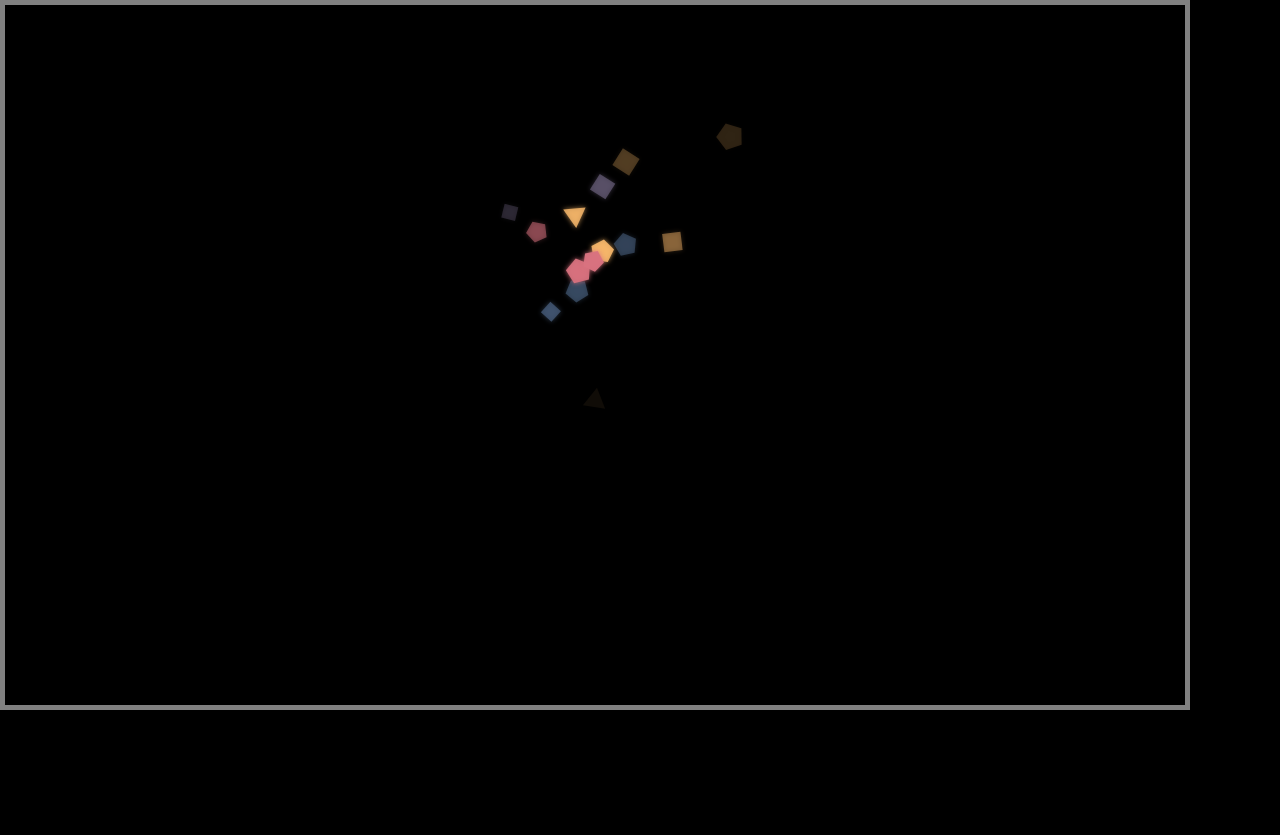
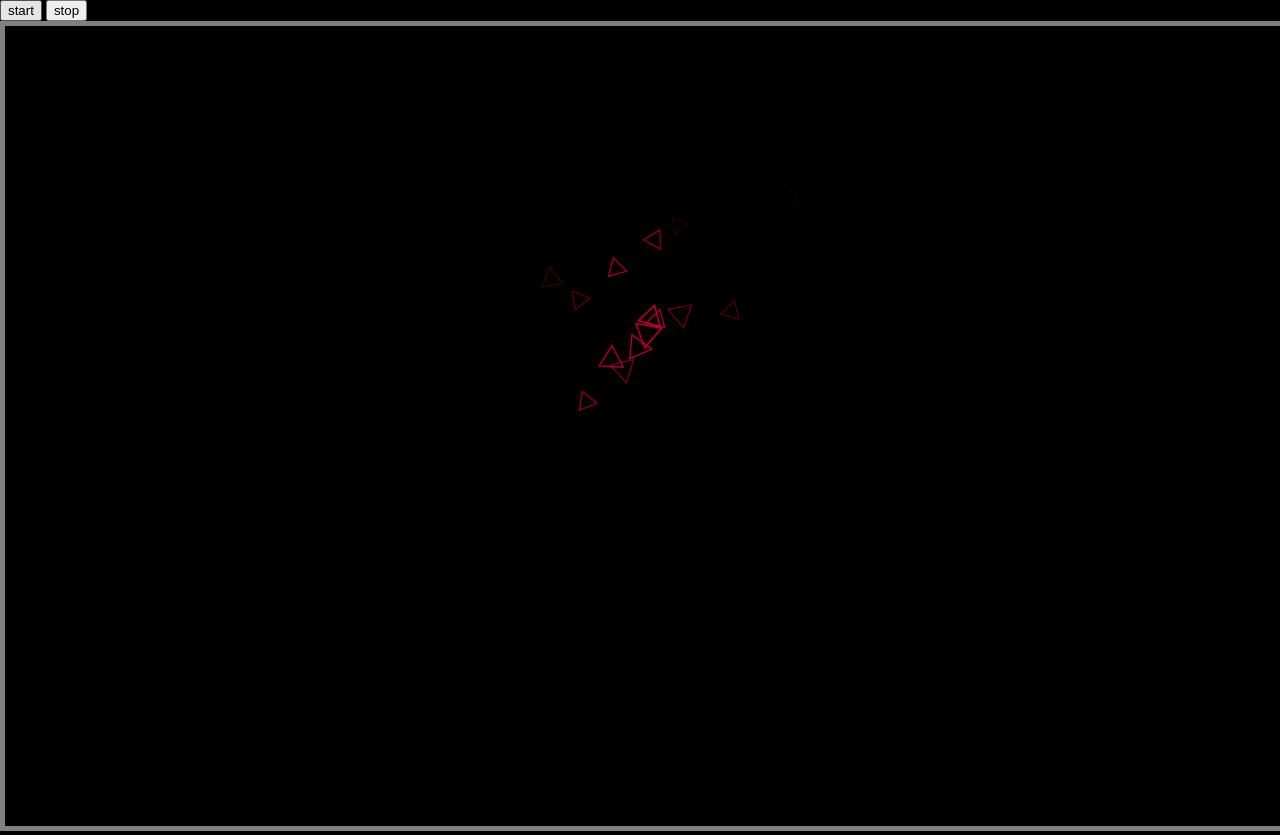
Before and after one commit to SandeepJoel/ui-experiments, a website: page src/animations/confetti/index.html in a window 1280 px wide. Before the commit the page ends 800 px from the top, so only its background shows below. Drawn offline with nearby package versions, Linux system fonts and the light colour scheme; files that its build step writes are made by us from their sources.

Commit message:
Add refactor code and fix confetti animation issues

```diff
--- a/Gruntfile.js
+++ b/Gruntfile.js
@@ -26,7 +26,7 @@ module.exports = function(grunt) {
           {
             expand: true,
             cwd: 'src/',
-            src: ['**/script.js'],
+            src: ['**/*.js'],
             dest: 'dist/'
           }
         ]
--- a/src/animations/confetti/index.html
+++ b/src/animations/confetti/index.html
@@ -8,9 +8,9 @@
   <link rel="stylesheet" href="./style.css">
 </head>
 <body>
+    <button id="start"> start</button>
+    <button id="stop"> stop</button>
   <canvas></canvas>
-
-
-  <script src="./script.js"> </script>
+  <script type="module" src="./script.js"> </script>
 </body>
 </html>
--- a/src/animations/confetti/script.js
+++ b/src/animations/confetti/script.js
@@ -1,8 +1,20 @@
+
+import {
+  hexToRgb,
+  drawPolygon,
+  drawCircle
+} from "../../utilities/canvas-helpers.js";
+import {
+  debounce,
+  getRandomNumbersBetween,
+  getRandomItemFrom,
+ } from "../../utilities/js-helpers.js";
+
 let canvas = document.querySelector('canvas');
 
 // find why the canvas does not span entire window
-let ourWindowWidth = window.innerWidth - 100;
-let ourWindowHeight = window.innerHeight - 100;
+let ourWindowWidth = window.innerWidth;
+let ourWindowHeight = window.innerHeight;
 canvas.width = ourWindowWidth;
 canvas.height = ourWindowHeight;
 let c = canvas.getContext('2d');
@@ -11,41 +23,22 @@ console.log(`Width - ${ourWindowWidth} Height - ${ourWindowHeight}`);
 let mousePosition = {
   x: ourWindowWidth/2,
   y: ourWindowHeight/2
-
 }
-
+let allParticles = [];
+let particleCount = 15;
+let particleMinRadius = 10;
+let particleMaxRadius = 15;
+let particlesSpreadHook;
+let addParticlesHook;
 let colorsArray = [
-  '#FDBB6D',
-  '#D9727F',
-  '#AC6D83',
-  '#685D79',
-  '#465C7A'
+  '#C70039'
 ]
-
-
-function hexToRgb(hex) {
-  var result = /^#?([a-f\d]{2})([a-f\d]{2})([a-f\d]{2})$/i.exec(hex);
-  return result ? {
-      r: parseInt(result[1], 16),
-      g: parseInt(result[2], 16),
-      b: parseInt(result[3], 16)
-  } : null;
-}
-
-
-function getRandomNumbersBetween(min, max) {
-  return Math.floor(Math.random() * (max - min + 1) + min);
-}
-
-function getRandomColorsFrom(colorsArray) {
-  return colorsArray[Math.floor(Math.random() * colorsArray.length)]
-}
 
 function particles (x, y, r) {
   this.x = x;
   this.y = y;
   this.r = r;
-  this.sides = getRandomNumbersBetween(3, 5);
+  this.sides = getRandomNumbersBetween(3, 3);
   this.velocity = {
     x: getRandomNumbersBetween(-10, 10)/10,
     y: getRandomNumbersBetween(-10, 10)/10
@@ -57,7 +50,7 @@ function particles (x, y, r) {
   this.rotation = getRandomNumbersBetween(0, 360) * (Math.PI/180);
   this.rotationOffset = Math.random() > 0.5 ? 0.01: -0.01;
   this.opacity = 1;
-  this.color = hexToRgb(getRandomColorsFrom(colorsArray));
+  this.color = hexToRgb(getRandomItemFrom(colorsArray));
 }
 
 particles.prototype.update = function () {
@@ -71,58 +64,49 @@ particles.prototype.update = function () {
 }
 
 particles.prototype.draw = function () {
-  // c.beginPath();
-  // for circles
-  // c.arc(this.x, this.y, this.r, Math.PI / 180 * 0, Math.PI / 180 * 360, false);
+  //for circles
+  // TODO: fix the circle bug
+  // drawCircle(c,this.x, this.y, this.r, this.color, this.opacity, 'stroke')
 
-  // for squares
-  // c.fillStyle = `rgba(${this.color.r}, ${this.color.g}, ${this.color.b}, ${this.opacity})`;
-  // c.fillRect(this.x, this.y, 20, 20);
-  // c.fill();
-
-  polygon(c, this.x, this.y, this.r, this.sides, this.rotation, this.color, this.opacity);
+  // for polygons
+  drawPolygon(c, this.x, this.y, this.r, this.sides, this.rotation, this.color, this.opacity, 'stroke');
 }
 
 
-let allParticles;
-let particleCount = 15;
-let particleMinRadius = 10;
-let particleMaxRadius = 15;
-let particleSpawnRate = 2200/10;
-function init() {
-  allParticles = [];
-  // for (let i = 0; i < 1; i++) {
-  //   let r = getRandomNumbersBetween(particleMinRadius, particleMaxRadius);
-  //   let x = canvas.width/2;
-  //   let y = canvas.height/2 - 100;
-  //   allParticles.push(new particles(x, y, r));
-  // }
+function stopAnimation() {
+  cancelAnimationFrame(addParticlesHook);
+  cancelAnimationFrame(particlesSpreadHook);
 }
 
-setInterval(() => {
-  allParticles.push(new particles(canvas.width/2, canvas.height/2 - 100, getRandomNumbersBetween(particleMinRadius, particleMaxRadius)));
-}, particleSpawnRate);
-
-function polygon(ctx, x, y, radius, sides, rotateAngle, color, opacity) {
-  if (sides < 3) return;
-  var a = ((Math.PI * 2)/sides);
-  ctx.save();
-  ctx.beginPath();
-  ctx.translate(x,y);
-  ctx.rotate(rotateAngle);
-  ctx.moveTo(radius,0);
-  for (let i = 1; i < sides; i++) {
-    ctx.lineTo(radius*Math.cos(a*i),radius*Math.sin(a*i));
-  }
-  ctx.closePath();
-  ctx.shadowBlur = 5;
-  ctx.shadowColor = `rgba(${color.r}, ${color.g}, ${color.b}, ${opacity})`;
-  ctx.fillStyle = `rgba(${color.r}, ${color.g}, ${color.b}, ${opacity})`;;
-  ctx.fill();
-  ctx.restore();
+let fpsInterval, now, then, elapsed;
+// initialize the timer variables and start the animation
+function startAnimating(fps) {
+    fpsInterval = 1000 / fps;
+    then = Date.now();
+    // allParticles = [];
+    addParticles();
+    particlesSpread();
 }
 
-function jAction () {
+// the animation loop calculates time elapsed since the last loop
+// and only draws if your specified fps interval is achieved
+function addParticles() {
+  // request another frame
+  addParticlesHook = requestAnimationFrame(addParticles);
+  // calc elapsed time since last loop
+  now = Date.now();
+  elapsed = now - then;
+  // if enough time has elapsed, draw the next frame
+  if (elapsed > fpsInterval) {
+    // Get ready for next frame by setting then=now, but also adjust for your
+    // specified fpsInterval not being a multiple of RAF's interval (16.7ms)
+    then = now - (elapsed % fpsInterval);
+    // Put your drawing code here
+    allParticles.push(new particles(canvas.width/2, canvas.height/2 - 100, getRandomNumbersBetween(particleMinRadius, particleMaxRadius)));
+  }
+}
+
+function particlesSpread () {
   // to get trail effect
   // c.fillStyle = 'rgba(0, 0, 0, 0.1)';
   // c.fillRect(0, 0, ourWindowWidth, ourWindowHeight);
@@ -133,37 +117,20 @@ function jAction () {
       allParticles.splice(index, 1);
     }
    });
-   console.log(`Particles Length`, allParticles.length);
-  jActionHandle = requestAnimationFrame(jAction);
+   console.log(`Paint Particles Length`, allParticles.length);
+   particlesSpreadHook = requestAnimationFrame(particlesSpread);
 }
 
-function debounce(func, wait, immediate) {
-	var timeout;
-	return function() {
-		var context = this, args = arguments;
-		var later = function() {
-			timeout = null;
-			if (!immediate) func.apply(context, args);
-		};
-		var callNow = immediate && !timeout;
-		clearTimeout(timeout);
-		timeout = setTimeout(later, wait);
-		if (callNow) func.apply(context, args);
-	};
-};
-
-init();
-jAction();
+startAnimating(5);
 
 /* event handlers */
 window.addEventListener('resize', debounce(function(event) {
-  ourWindowWidth = window.innerWidth - 100;
-  ourWindowHeight = window.innerHeight - 100;
+  ourWindowWidth = window.innerWidth;
+  ourWindowHeight = window.innerHeight;
   canvas.width = ourWindowWidth;
   canvas.height = ourWindowHeight;
   console.log(`Width - ${ourWindowWidth} Height - ${ourWindowHeight}`);
-  init();
-  }, 500)
+  }, 1000)
 );
 
 
@@ -172,15 +139,11 @@ window.addEventListener('mousemove', function(event) {
   mousePosition.y = event.clientY;
 });
 
-var isPaused = false;
+document.getElementById('start').addEventListener('click', function(event) {
+  stopAnimation();
+  startAnimating(5);
+});
 
-window.onblur = function() {
-  isPaused = true;
-  // console.log('isPaused');
-}
-
-window.onfocus = function() {
-  isPaused = false;
-  // console.log('isPlaying');
-  // init();
-}
+document.getElementById('stop').addEventListener('click', function(event) {
+  stopAnimation();
+});
--- /dev/null
+++ b/src/utilities/canvas-helpers.js
@@ -0,0 +1,44 @@
+export function hexToRgb(hex) {
+  var result = /^#?([a-f\d]{2})([a-f\d]{2})([a-f\d]{2})$/i.exec(hex);
+  return result ? {
+      r: parseInt(result[1], 16),
+      g: parseInt(result[2], 16),
+      b: parseInt(result[3], 16)
+  } : null;
+}
+
+export function drawPolygon(ctx, x, y, radius, sides, rotateAngle, color, opacity, styleType) {
+  if (sides < 3) return;
+  var a = ((Math.PI * 2)/sides);
+  ctx.save();
+  ctx.beginPath();
+  ctx.translate(x,y);
+  ctx.rotate(rotateAngle);
+  ctx.moveTo(radius,0);
+  for (let i = 1; i < sides; i++) {
+    ctx.lineTo(radius*Math.cos(a*i),radius*Math.sin(a*i));
+  }
+  ctx.closePath();
+  ctx.shadowBlur = 2;
+  ctx.shadowColor = `rgba(${color.r}, ${color.g}, ${color.b}, ${opacity})`;
+  if (styleType === 'stroke') {
+    ctx.strokeStyle = `rgba(${color.r}, ${color.g}, ${color.b}, ${opacity})`;
+    ctx.stroke();
+  } else if (styleType === 'fill') {
+    ctx.fillStyle = `rgba(${color.r}, ${color.g}, ${color.b}, ${opacity})`;
+    ctx.fill();
+  }
+  ctx.restore();
+}
+
+export function drawCircle(ctx, x, y, r, color, opacity, styleType) {
+  ctx.beginPath();
+  ctx.arc(x, y, r, Math.PI / 180 * 0, Math.PI / 180 * 360, false);
+  if (styleType === 'stroke') {
+    ctx.strokeStyle = `rgba(${color.r}, ${color.g}, ${color.b}, ${opacity})`;
+    ctx.stroke();
+  } else if (styleType === 'fill') {
+    ctx.fillStyle = `rgba(${color.r}, ${color.g}, ${color.b}, ${opacity})`;
+    ctx.fill();
+  }
+}
--- /dev/null
+++ b/src/utilities/js-helpers.js
@@ -0,0 +1,25 @@
+// davidwalsh's debounce function
+export function debounce(func, wait, immediate) {
+	var timeout;
+	return function() {
+		var context = this, args = arguments;
+		var later = function() {
+			timeout = null;
+			if (!immediate) func.apply(context, args);
+		};
+		var callNow = immediate && !timeout;
+		clearTimeout(timeout);
+		timeout = setTimeout(later, wait);
+		if (callNow) func.apply(context, args);
+	};
+};
+
+// function to get random whole number between a range
+export function getRandomNumbersBetween(min, max) {
+  return Math.floor(Math.random() * (max - min + 1) + min);
+}
+
+// function to get a random item from an input array
+export function getRandomItemFrom(inputArray) {
+  return inputArray[Math.floor(Math.random() * inputArray.length)]
+}
```
Also changed, not shown: src/animations/waves-static-background/1.svg (renamed from src/animations/2/1.svg), src/animations/waves-static-background/2.svg (renamed from src/animations/2/2.svg), src/animations/waves-static-background/3.svg (renamed from src/animations/2/3.svg).
